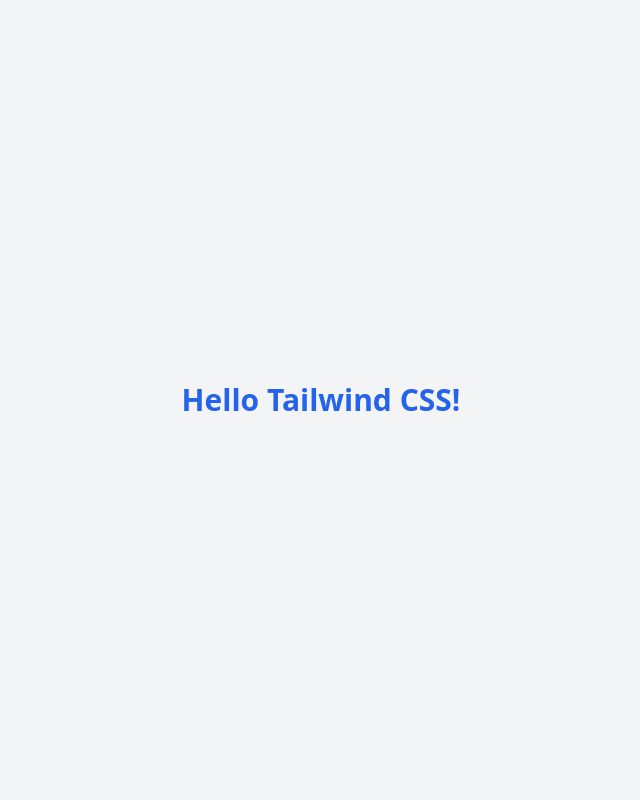
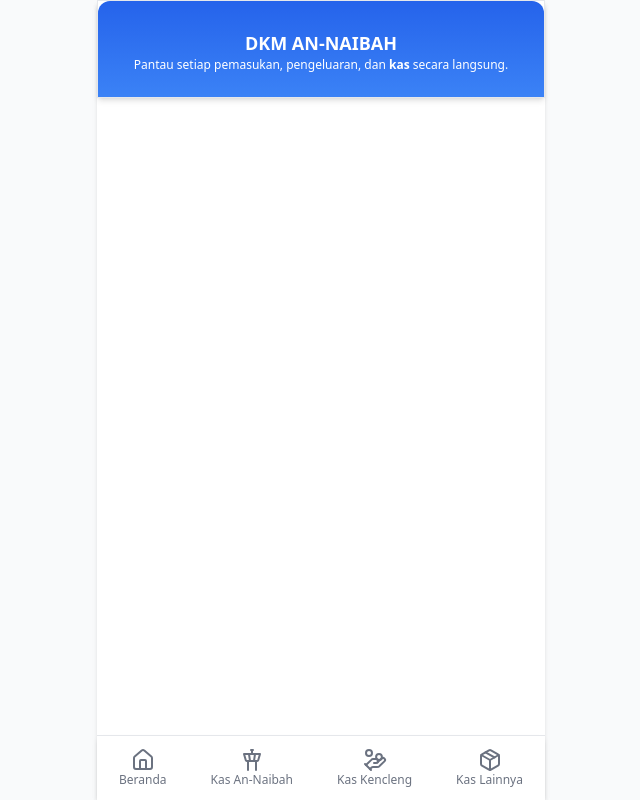
Before and after one commit to mhanifmuhsin/annaibah, a React (Vite) app: page / in a window 1280 px wide. Shown: the whole page, without its empty margins (319-959 px from the left). Built offline with nearby package versions, Linux system fonts and the light colour scheme.

Commit message:
feat: :hammer: update layout

```diff
--- a/package.json
+++ b/package.json
@@ -13,6 +13,7 @@
     "deploy": "gh-pages -d dist"
   },
   "dependencies": {
+    "lucide-react": "^0.544.0",
     "react": "^19.1.1",
     "react-dom": "^19.1.1"
   },
--- a/src/App.tsx
+++ b/src/App.tsx
@@ -1,12 +1,19 @@
 // import "./App.css";
+
+import Banner from "./components/banner";
+import BottomNavigation from "./components/bottom-navigation";
 
 function App() {
   return (
     <>
-      <div className="min-h-screen bg-gray-100 flex items-center justify-center">
-        <h1 className="text-3xl font-bold text-blue-600">
-          Hello Tailwind CSS!
-        </h1>
+      <div className="flex min-h-screen flex-col bg-gray-50">
+        {/* konten utama */}
+        <div className="mx-auto w-full max-w-md flex-1 bg-white shadow-md">
+          <Banner />
+        </div>
+
+        {/* bottom navigation selalu di bawah */}
+        <BottomNavigation />
       </div>
     </>
   );
--- /dev/null
+++ b/src/components/banner.tsx
@@ -0,0 +1,19 @@
+import React from "react";
+
+const Banner: React.FC = () => {
+  return (
+    <div className="max-w-md mx-auto bg-white  shadow-md overflow-hidden border">
+      <div className="bg-gradient-to-b from-blue-600 to-blue-500 text-white p-6 rounded-t-xl">
+        <h1 className="text-center text-lg font-extrabold mt-1">
+          DKM AN-NAIBAH
+        </h1>
+        <p className="text-center text-xs">
+          Pantau setiap pemasukan, pengeluaran, dan <strong>kas</strong> secara
+          langsung.
+        </p>
+      </div>
+    </div>
+  );
+};
+
+export default Banner;
--- /dev/null
+++ b/src/components/bottom-navigation.tsx
@@ -0,0 +1,42 @@
+"use client";
+import {
+  HandCoinsIcon,
+  HomeIcon,
+  PackageIcon,
+  TowerControlIcon,
+} from "lucide-react";
+
+const LANDING_NAV = [
+  { href: "/annaibah", label: "Beranda", icon: HomeIcon },
+  { href: "/manaqib-annaibah", label: "Kas An-Naibah", icon: TowerControlIcon },
+  { href: "/kencleng-annaibah", label: "Kas Kencleng", icon: HandCoinsIcon },
+  {
+    href: "/wakaf-annaibah",
+    label: "Kas Lainnya",
+    icon: PackageIcon,
+  },
+];
+
+export default function BottomNavigation() {
+  const pathname = "/";
+
+  const getClass = (href: string) =>
+    `flex flex-col items-center rounded-md px-2 py-1 text-xs transition-all ${
+      pathname === href ? "bg-primary text-white" : "text-gray-500"
+    }`;
+
+  return (
+    <nav className="fixed bottom-0 left-0 z-50 flex w-full justify-center">
+      <div className="w-full max-w-md bg-white shadow-md">
+        <div className="mx-auto flex w-full max-w-md justify-around border-t py-2">
+          {LANDING_NAV.map(({ href, label, icon: Icon }) => (
+            <button key={href} className={getClass(href)}>
+              <Icon />
+              <span>{label}</span>
+            </button>
+          ))}
+        </div>
+      </div>
+    </nav>
+  );
+}
```
Also changed, not shown: 1 other file (tests, documents, lock files or other folders).
